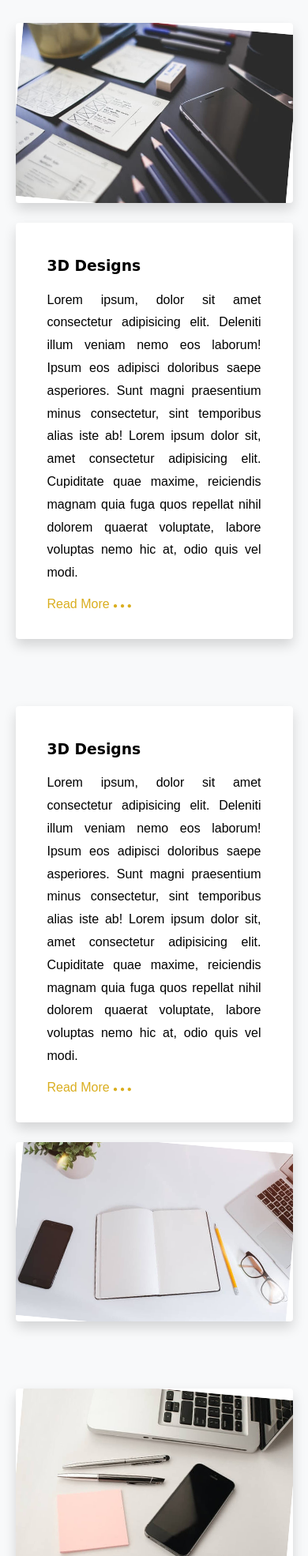
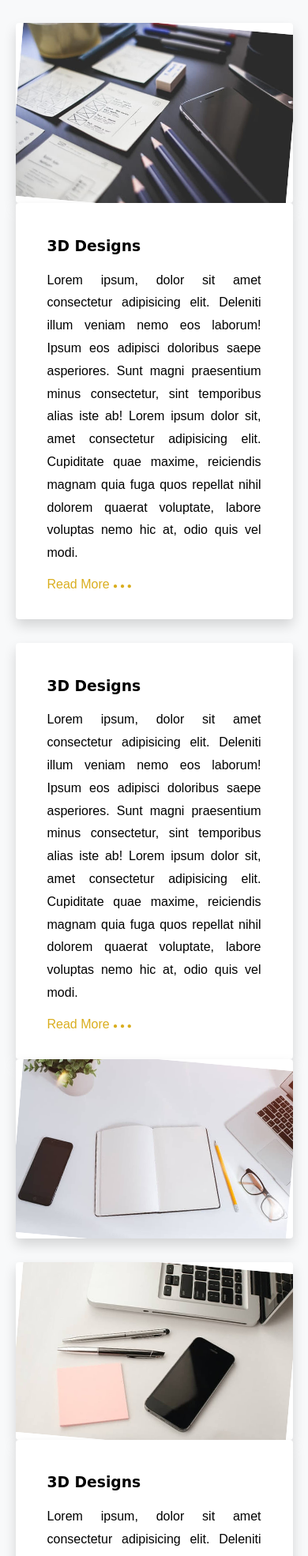
Before and after one commit to ProDeveloper-1/Web, a PHP site: page / in a window 390 px wide. Shown: the part 4530-6500 px from the top of the page at 79% size. Run offline with PHP 8.4, Linux system fonts and the light colour scheme; some web fonts are replaced.

Commit message:
Changes on cards

```diff
--- a/Prosoft/assets/css/index.css
+++ b/Prosoft/assets/css/index.css
@@ -939,17 +939,21 @@ main {
 @media only screen and (max-width: 768px) {
     #projects .row {
         padding-top: 30px;
+        padding-bottom: 0px;
     }
     #projects .card {
         width: 90%;
-        margin-bottom: 25px;
+        margin-bottom: 0px;
     }
 }
 
 @media only screen and (max-width: 576px) {
     #projects .card {
         width: 90%;
-        margin-bottom: 25px;
+        margin-bottom: 0px;
+    }
+    #projects .row {
+        padding-bottom: 0px;
     }
 }
 
@@ -1050,6 +1054,28 @@ main {
     flex-flow: row wrap;
     width: 100%;
 }
+
+/* Media Query */
+
+@media only screen and (max-width: 768px) {
+    #faq .row {
+        margin-top: -20px;
+    }
+    #faq h1 {
+        padding-top: 60px;
+    }
+}
+
+@media only screen and (max-width: 576px) {
+    #faq .row {
+        margin-top: -25px;
+    }
+    #faq h1 {
+        padding-top: 50px;
+    }
+}
+
+/* End Query */
 
 #faq .card {
     width: 60%;
```
